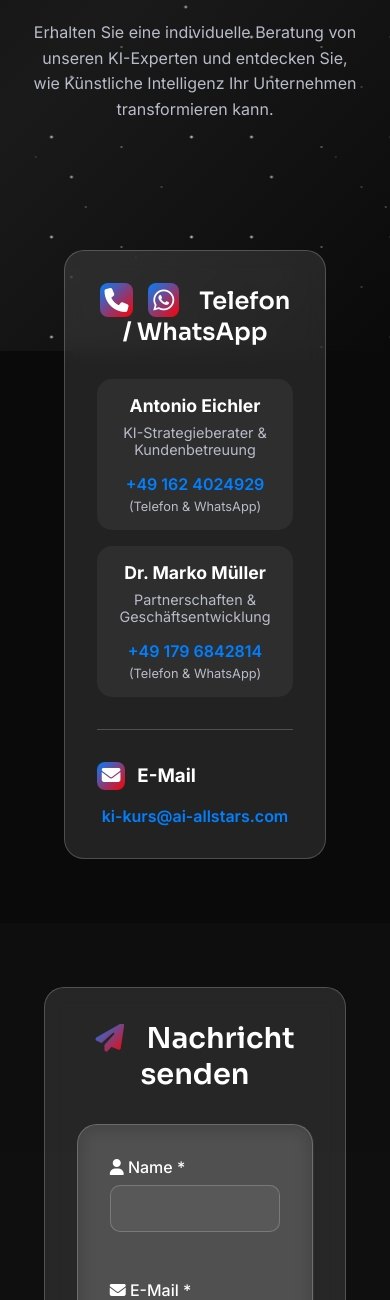
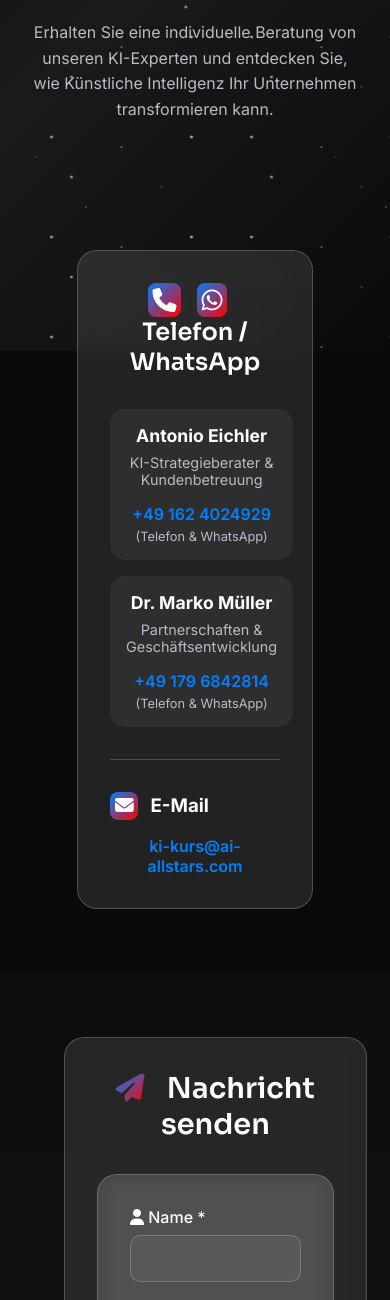
Before and after one commit to 2Patrick1111/kurs, a Flask app: page / in a window 390 px wide. Shown: the part 493-1793 px from the top of the page. Run offline with Flask 3, Linux system fonts and the light colour scheme.

Commit message:
Center content and improve responsiveness across various screen sizes
Remove flexbox from body and adjust width of contact methods for better centering.

Replit-Commit-Author: Agent
Replit-Commit-Session-Id: 24450db1-d3b4-4f73-a2b5-f6c2bc65c6a2
Replit-Commit-Screenshot-Url: https://storage.googleapis.com/screenshot-production-us-central1/fd4cdddb-ef5b-437a-a1d5-8f8e6b62832b/24450db1-d3b4-4f73-a2b5-f6c2bc65c6a2/2ZxrhhQ

```diff
--- a/static/css/website-styles.css
+++ b/static/css/website-styles.css
@@ -394,8 +394,6 @@ body {
     max-width: 1200px;
     margin: 0 auto;
     padding: 0 2rem;
-    display: flex;
-    justify-content: center;
 }
 
 .contact-info-section {
@@ -431,13 +429,13 @@ body {
 .contact-methods-grid {
     display: flex;
     justify-content: center;
+    width: 100%;
 }
 
 .contact-method {
     position: relative;
     max-width: 800px;
-    width: 100%;
-    margin: 0 auto;
+    width: 90%;
     text-align: center;
 }
 
```
